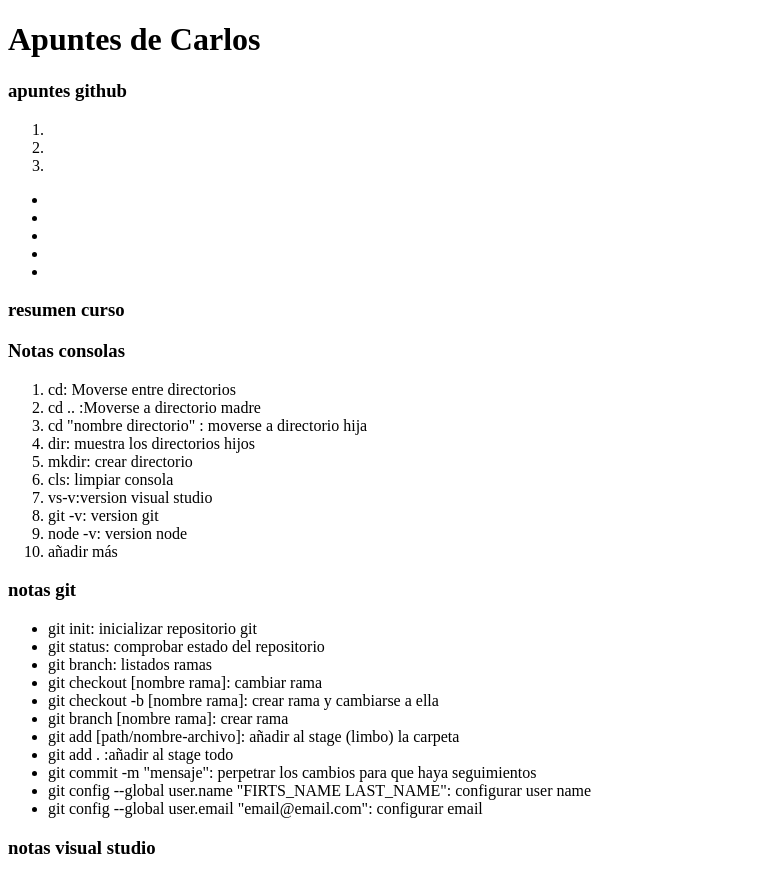
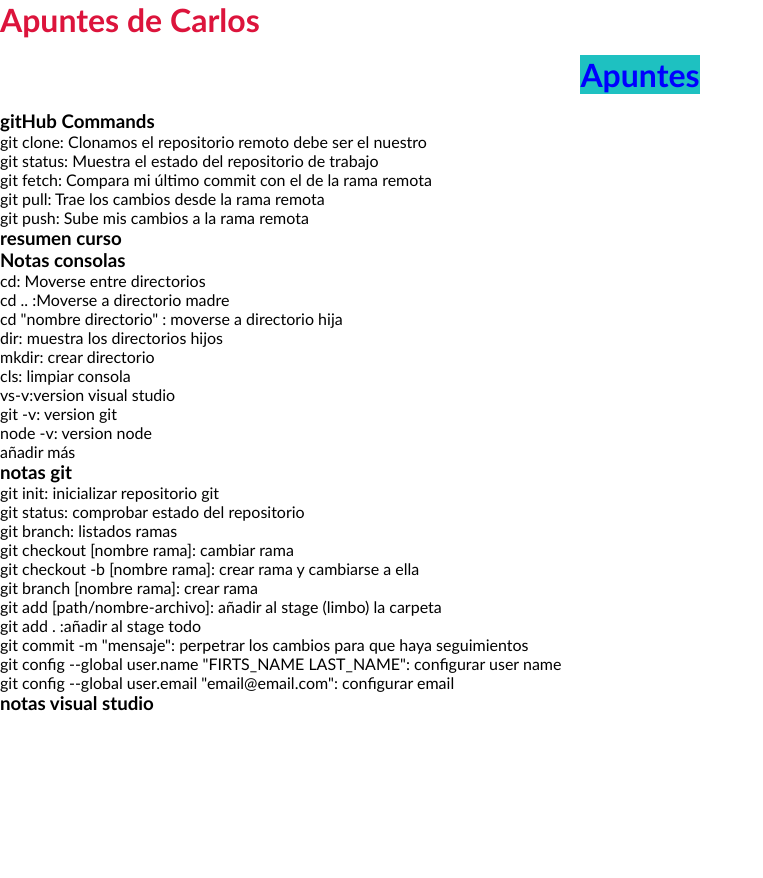
Before and after one commit to jorge-msmk/clase-web-development, a plain HTML site: page Carlos/inde.html in a window 1280 px wide. Shown: the whole page, without its empty margins (0-763 px from the left). After the commit the page ends 800 px from the top, so only its background shows below. Drawn offline with Linux system fonts and the light colour scheme.

Commit message:
apuntes dinamicos con estilo

```diff
--- a/Carlos/inde.html
+++ b/Carlos/inde.html
@@ -3,6 +3,7 @@
 <head>
     <meta charset="UTF-8">
     <meta name="viewport" content="width=device-width, initial-scale=1.0">
+    <link rel="stylesheet" href="style.css">
     <title>Document</title>
 </head>
 <body>
--- a/Carlos/script.js
+++ b/Carlos/script.js
@@ -1,18 +1,6 @@
-
-
-
-
-let arrExp;
-const ArrExp2 = '';
-
-arrExp = ['hola', 'mundo'];
-
-console.log(arrExp);
-
-console.log(arrExp[0], ' ', arrExp[1])
 
 const GitHubCommands = ["git clone", "git status", "git fetch", "git pull", "git push"];
-const GitHubComandsDescription = {
+const GitHubCommandsDescription = {
     gitClone: "Clonamos el repositorio remoto debe ser el nuestro",
     gitStatus: "Muestra el estado del repositorio de trabajo",
     gitFetch: "Compara mi último commit con el de la rama remota",
@@ -20,105 +8,41 @@ const GitHubComandsDescription = {
     gitPush: "Sube mis cambios a la rama remota"
 };
 const GitHubFunctions = ["fork", "sync", "pull request"];
-
 const GitHubFunctionsDescription = {
     fork: "saco una rama desde el repo master",
     sync: "sincroniza mi rama con la rama master",
     pullRequest: "solicitud de integración de mi rama a la master"
 };
+const main = document.createElement('main');
+main.classList.add("main");
+const header = document.createElement('header');
+header.classList.add("main-header");
 
-let gitHubNotes = {
-    date: new Date(),
-    title: "Apuntes de git hub",
-    elements: {
-        div: "div6666666",
-        header: "header",
-        h3: "h3",
-        ul: "ul",
-        li: "li"
-    },
-    class: [],
-    textElements: {
-        keys: [GitHubCommands, GitHubFunctions],
-        descriptions:[GitHubComandsDescription, GitHubFunctionsDescription]
-    }
-
-}
-
-// console.log(Object.keys(gitHubNotes.elements));
-// console.log(gitHubNotes.elements);
-
-// const createElement = (element) => {
-//     const elementCreated = document.createElement(element);
-//     elementCreated.setAttribute('id', element);
-//     console.log(elementCreated)
-//     return elementCreated;
-// };
-
-// const main = document.getElementById("main");
-// function generateHtmlElements(notes) {
-//     const main = document.getElementsByClassName("main");
-//     // console.log(main, 'main')
-//     const elementsCreated = Object.keys(notes.elements).map((a) => {
-//         return createElement(a);
-//     });
-//     elementsCreated.map(el => {
-//         if(el.id === 'div') {
-//             main.appendChild(el)
-//         } else if ( el.id === "header" || "ul") {
-//             const div = getElementById('div')
-//             div.appendChild(el)
-//         } else if ( el.id === "h3") {
-//             const header = getElementById("header")
-//             header.appendChild(el)
-//         } else {
-//             const ul = getElementById("ul")
-//             ul.appendChild(el)
-//         }
-//         console.log(el.id)
-//     });
-//     // console.log(elementsCreated);
-// };
-
-// generateHtmlElements(gitHubNotes);
-
-// const generateHtmlElements = () => {
-
-// }
-
-
-
-const main = document.createElement('main');
-const header = document.createElement('header');
-
-header.innerHTML = "<h3>apuntes github<h3>";
+header.innerHTML = "<h1>Apuntes<h1>";
 main.appendChild(header);
 
 document.body.appendChild(main);
 
-const list = document.createElement('ol');
-const listElement1 = document.createElement('li');
-const listElement2 = document.createElement('li');
-const listElement3 = document.createElement('li');
-
-list.appendChild(listElement1);
-list.appendChild(listElement2);
-list.appendChild(listElement3);
-
-main.appendChild(list);
-
 function GitHubComandsGenerator(){
+    const divNotes = document.createElement('div');
     const headerCommands = document.createElement('header');
 
+headerCommands.classList.add('header-Commands');
     headerCommands.innerHTML = "<h3>gitHub Commands<h3>";
 
     const listCommands = document.createElement('ul');
 
-    GitHubCommands.forEach(el => {
+    const commandsDescription = Object.values(GitHubCommandsDescription);
+
+    GitHubCommands.forEach( (el, i) => {
         const listElementCommand = document.createElement('li');
+        listElementCommand.innerHTML = `${el}: ${commandsDescription[i]}` ;
+
         listCommands.appendChild(listElementCommand);
     })
 
-    main.appendChild(listCommands);
+    divNotes.appendChild(headerCommands);
+    divNotes.appendChild(listCommands);
+    main.appendChild(divNotes);
 }
 GitHubComandsGenerator();
--- a/Carlos/style.css
+++ b/Carlos/style.css
@@ -1,10 +1,21 @@
 *{
     margin: 0;
     padding: 0;
+    box-sizing: border-box;
+    font-family: 'Gill Sans', 'Gill Sans MT', 'Trebuchet MS', sans-serif;
 }
 
-body {
-    padding: 3px;
-    color: azure;
-    background-color: blue;
+.main-header{
+    display: flex;
+    justify-content: center;
+    margin: 1rem;
 }
+
+.main-header > h1 {
+    color: blue;
+    background-color: rgb(30, 193, 193);
+}
+
+h1 {
+    color: crimson;
+}
```
